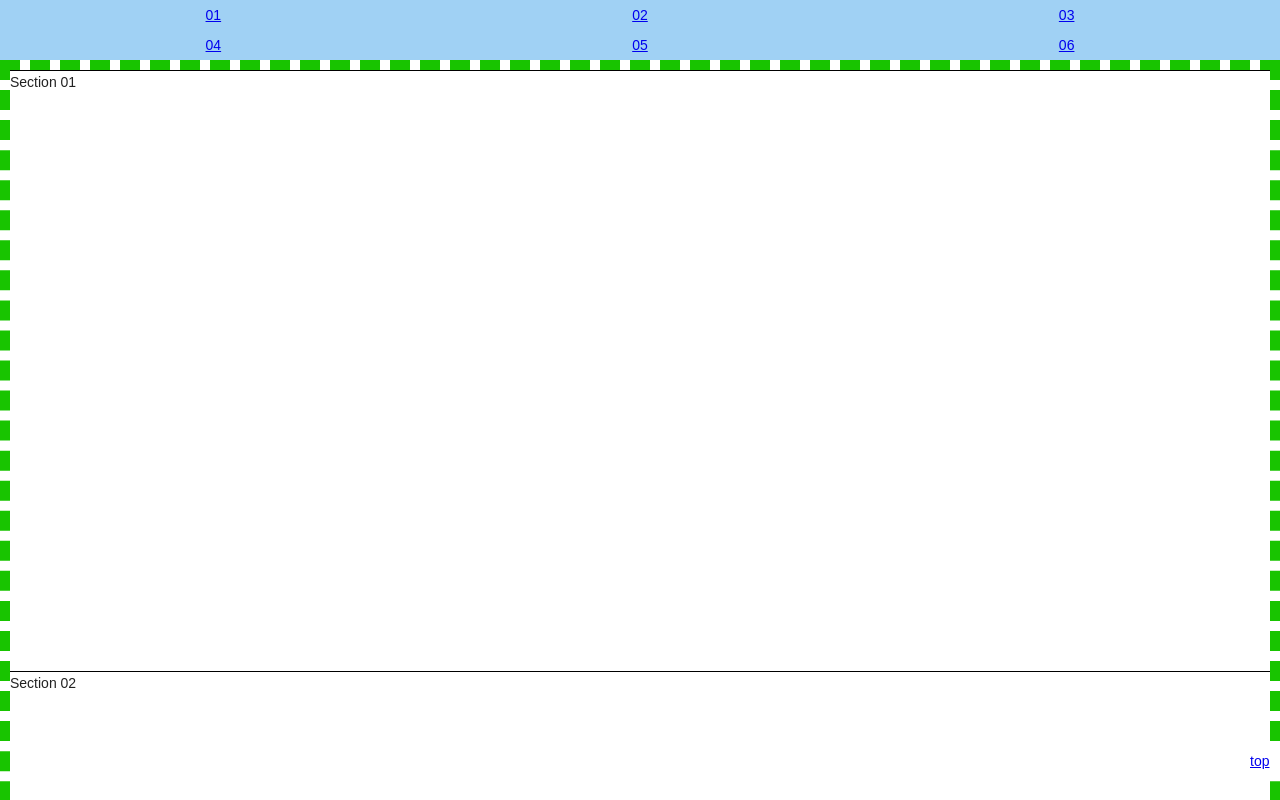
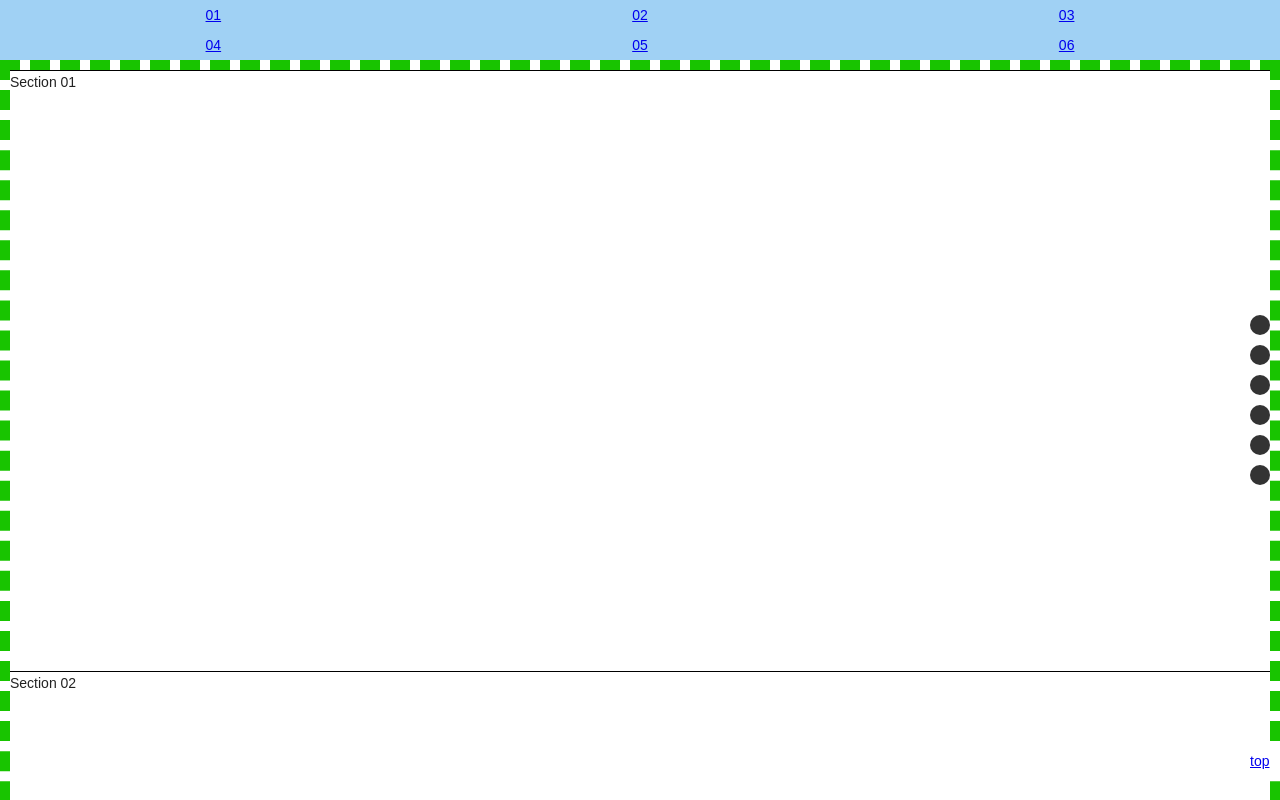
Before and after one commit to itacode/scroll-animation, a plain HTML site: page index.html in a window 1280 px wide. Shown: the top 800 px of the page. Drawn offline with nearby package versions, Linux system fonts and the light colour scheme.

Commit message:
added paging

```diff
--- a/css/base_sp.scss
+++ b/css/base_sp.scss
@@ -173,7 +173,31 @@ display: table;
 		text-align: center;
 		vertical-align: middle;
 		background-color: #A0D1F4;
-		&.active {
+		&.js_active {
+			background-color: #E3E3E3;
+		}
+	}
+}
+.paging_wrap {
+	position: fixed;
+	right: 10px;
+	top: 0;
+	bottom: 0;
+	margin: auto;
+	height: 170px;
+	li + li {
+		margin-top: 10px;
+	}
+	a {
+		display: block;
+		height: 20px;
+		width: 20px;
+		text-indent: -9999px;
+		text-align: left;
+		border-radius: 999px;
+		background-color: #333;
+		outline: 0;
+		&.js_active {
 			background-color: #E3E3E3;
 		}
 	}
--- a/index.html
+++ b/index.html
@@ -5,15 +5,13 @@
 <title></title>
 <meta name="description" content="">
 <meta name="keywords" content="">
-<meta name="HandheldFriendly" content="True">
-<meta name="MobileOptimized" content="320">
-<meta name="viewport" content="width=device-width">
-<meta http-equiv="cleartype" content="on">
+<meta http-equiv="X-UA-Compatible" content="IE=edge">
+<!--[if lt IE 9]><script src="http://cdnjs.cloudflare.com/ajax/libs/html5shiv/3.7.2/html5shiv.min.js"></script><![endif]-->
 <link rel="stylesheet" type="text/css" href="css/base_sp.css">
 </head>
 
 <body>
-<div class="main_nav_wrap" id="js_main_nav_wrap">
+<nav class="main_nav_wrap" id="js_nav_wrap">
 <div class="main_nav">
 <a class="js_nav_btn" href="#section01">01</a>
 <a class="js_nav_btn" href="#section02">02</a>
@@ -24,7 +22,15 @@
 <a class="js_nav_btn" href="#section05">05</a>
 <a class="js_nav_btn" href="#section06">06</a>
 </div>
-</div>
+</nav>
+<ul class="paging_wrap" id="js_paging_wrap">
+	<li><a class="js_paging_btn" href="#section01">section01</a></li>
+	<li><a class="js_paging_btn" href="#section02">section02</a></li>
+	<li><a class="js_paging_btn" href="#section03">section03</a></li>
+	<li><a class="js_paging_btn" href="#section04">section04</a></li>
+	<li><a class="js_paging_btn" href="#section05">section05</a></li>
+	<li><a class="js_paging_btn" href="#section06">section06</a></li>
+</ul>
 <div class="mobi_wrap" id="top">
 <div class="row js_section" id="section01">Section 01</div>
 <div class="row js_section" id="section02">Section 02</div>
--- a/js/script_dp.js
+++ b/js/script_dp.js
@@ -44,7 +44,10 @@ if (!Object.create) {
 	};
 
 	$(document).ready(function () {
-		var $navButtons = $('.js_nav_btn'),
+		var navWrap = $('#js_nav_wrap'),
+			$navButtons = navWrap.find('.js_nav_btn'),
+			$pagingWrap = $('#js_paging_wrap'),
+			$pagingButtons = $pagingWrap.find('.js_paging_btn'),
 			$sections = $('.js_section'),
 			sectionsOffsets = {},
 			$htmlBody = $('html, body'),
@@ -60,14 +63,20 @@ if (!Object.create) {
 			});
 		}
 		var scrollHandler = function scrollHandler() {
-			var scrtop = $window.scrollTop();
+			var scrtop = $window.scrollTop(),
+				actualOffset = 0,
+				actualId = '';
 			for (var key in sectionsOffsets) {
-				if ((scrtop + navGap >= sectionsOffsets[key]) && (scrtop + navGap - sectionsOffsets[key] < 100)) {
-					$navButtons.removeClass('active').filter('[href="#' + key + '"]').addClass('active');
+				if (scrtop + navGap >= sectionsOffsets[key]) {
+					if (sectionsOffsets[key] >= actualOffset) {
+						actualId = key;
+					}
 				}
 			}
+			$navButtons.removeClass('js_active').filter('[href="#' + actualId + '"]').addClass('js_active');
 		};
 		getSectionsData($sections, sectionsOffsets);
+		$navButtons = $navButtons.add($pagingButtons);
 		$navButtons.on('click', function clickHandler(e) {
 			var toScroll,
 				secId;
@@ -77,7 +86,7 @@ if (!Object.create) {
 			$htmlBody.animate({
 				scrollTop: toScroll - navGap
 			}, 1000, function () {
-				$navButtons.removeClass('active').filter('[href="#' + secId + '"]').addClass('active');
+				$navButtons.removeClass('js_active').filter('[href="#' + secId + '"]').addClass('js_active');
 			});
 		});
 		scrollHandler();
```
Also changed, not shown: css/base_sp.css, 1 other file.
